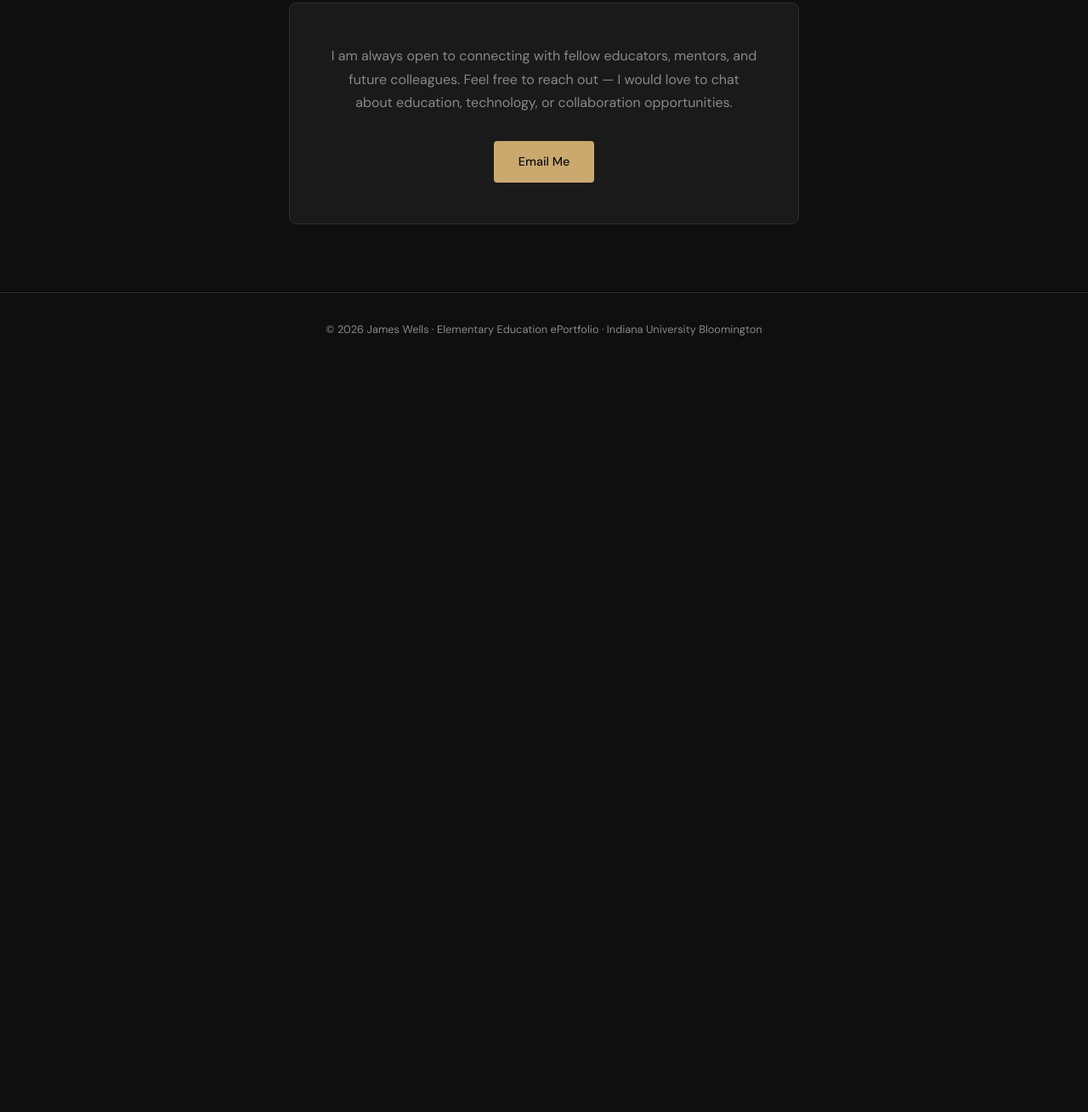
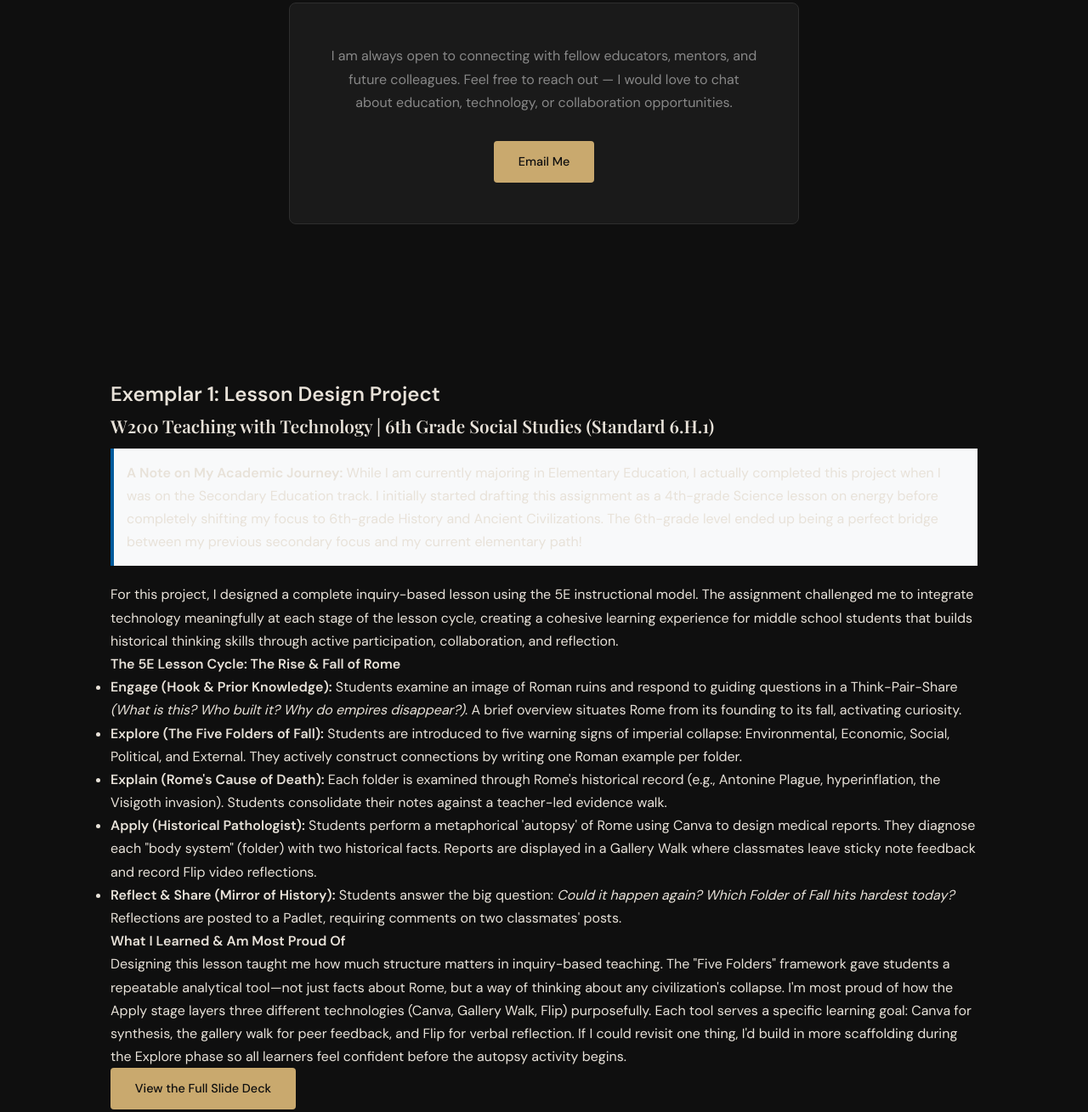
Before and after one commit to jamespeterwells06-bit/ePortfolio-Project-STEP-4---Gallery-of-Learning, a plain HTML site: page index.html in a window 1280 px wide. Shown: the part 9260-10569 px from the top of the page at 85% size. Before the commit the page ends 9690 px from the top, so only its background shows below. Drawn offline with nearby package versions, Linux system fonts and the light colour scheme.

Commit message:
Update index.html

```diff
--- a/index.html
+++ b/index.html
@@ -388,7 +388,30 @@
     <a href="mailto:jameswells@iu.edu" class="btn btn-primary">Email Me</a>
   </div>
 </section>
+<section class="portfolio-item" id="lesson-design-project">
+  <h2>Exemplar 1: Lesson Design Project</h2>
+  <h3>W200 Teaching with Technology | 6th Grade Social Studies (Standard 6.H.1)</h3>
 
+  <div class="author-context" style="background-color: #f8f9fa; padding: 15px; border-left: 4px solid #005A9C; margin-bottom: 20px;">
+    <p><strong>A Note on My Academic Journey:</strong> While I am currently majoring in Elementary Education, I actually completed this project when I was on the Secondary Education track. I initially started drafting this assignment as a 4th-grade Science lesson on energy before completely shifting my focus to 6th-grade History and Ancient Civilizations. The 6th-grade level ended up being a perfect bridge between my previous secondary focus and my current elementary path!</p>
+  </div>
+
+  <p>For this project, I designed a complete inquiry-based lesson using the 5E instructional model. The assignment challenged me to integrate technology meaningfully at each stage of the lesson cycle, creating a cohesive learning experience for middle school students that builds historical thinking skills through active participation, collaboration, and reflection.</p>
+
+  <h4>The 5E Lesson Cycle: The Rise & Fall of Rome</h4>
+  <ul>
+    <li><strong>Engage (Hook & Prior Knowledge):</strong> Students examine an image of Roman ruins and respond to guiding questions in a Think-Pair-Share <em>(What is this? Who built it? Why do empires disappear?)</em>. A brief overview situates Rome from its founding to its fall, activating curiosity.</li>
+    <li><strong>Explore (The Five Folders of Fall):</strong> Students are introduced to five warning signs of imperial collapse: Environmental, Economic, Social, Political, and External. They actively construct connections by writing one Roman example per folder.</li>
+    <li><strong>Explain (Rome's Cause of Death):</strong> Each folder is examined through Rome's historical record (e.g., Antonine Plague, hyperinflation, the Visigoth invasion). Students consolidate their notes against a teacher-led evidence walk.</li>
+    <li><strong>Apply (Historical Pathologist):</strong> Students perform a metaphorical 'autopsy' of Rome using Canva to design medical reports. They diagnose each "body system" (folder) with two historical facts. Reports are displayed in a Gallery Walk where classmates leave sticky note feedback and record Flip video reflections.</li>
+    <li><strong>Reflect & Share (Mirror of History):</strong> Students answer the big question: <em>Could it happen again? Which Folder of Fall hits hardest today?</em> Reflections are posted to a Padlet, requiring comments on two classmates' posts.</li>
+  </ul>
+
+  <h4>What I Learned & Am Most Proud Of</h4>
+  <p>Designing this lesson taught me how much structure matters in inquiry-based teaching. The "Five Folders" framework gave students a repeatable analytical tool—not just facts about Rome, but a way of thinking about any civilization's collapse. I'm most proud of how the Apply stage layers three different technologies (Canva, Gallery Walk, Flip) purposefully. Each tool serves a specific learning goal: Canva for synthesis, the gallery walk for peer feedback, and Flip for verbal reflection. If I could revisit one thing, I'd build in more scaffolding during the Explore phase so all learners feel confident before the autopsy activity begins.</p>
+
+  <a href="https://indiana-my.sharepoint.com/:p:/g/personal/jampwell_iu_edu/IQC7ipXzvK8ER4qJvMBZnrvYAVUV9WV-au41pMt7n4gSt68?e=zKMEWJ" target="_blank" class="btn btn-primary">View the Full Slide Deck</a>
+</section>
 <footer>
   <p>© 2026 James Wells · Elementary Education ePortfolio · Indiana University Bloomington</p>
 </footer>
```
